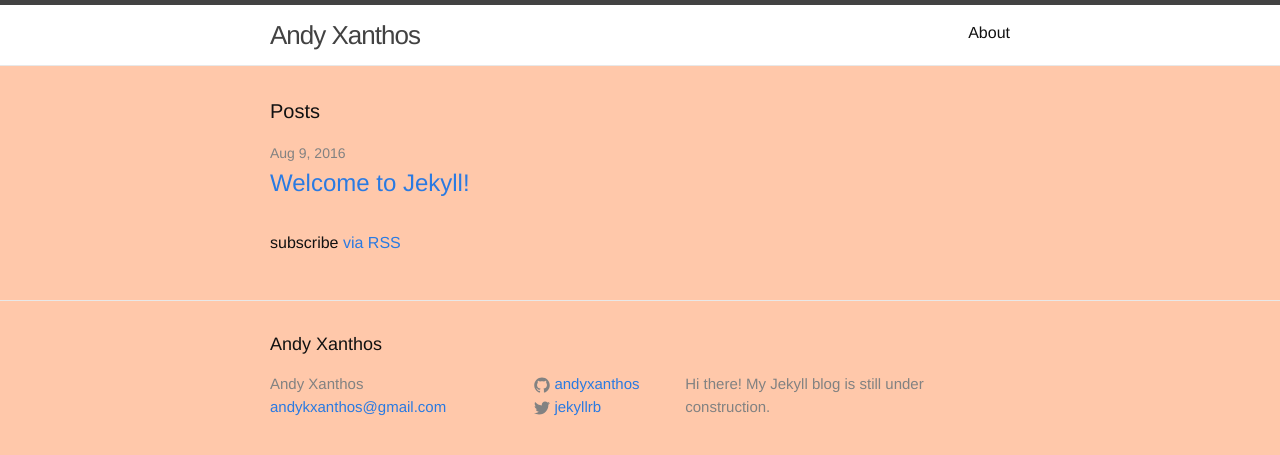
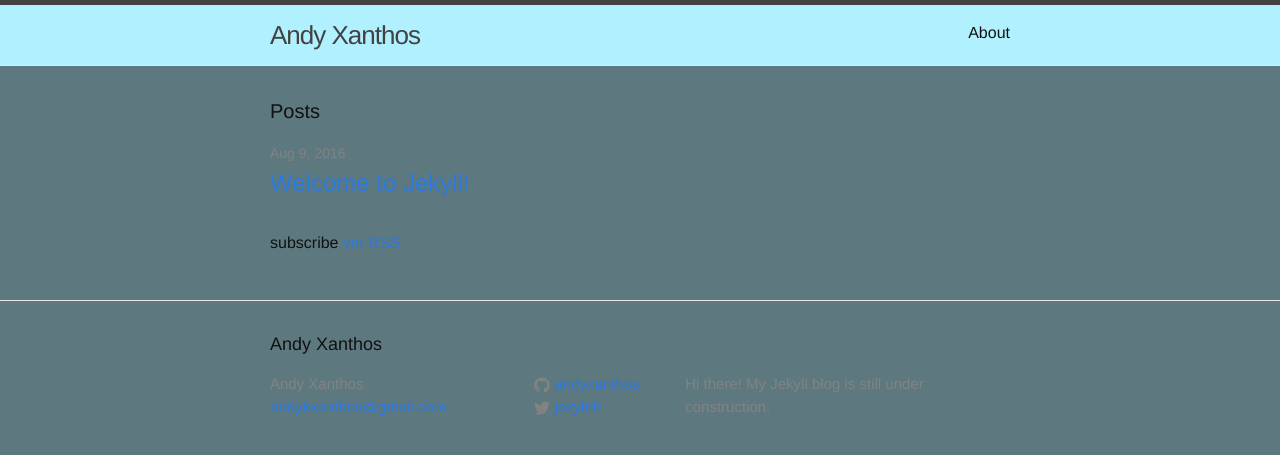
Before and after one commit to mvaneijgen/andyxanthos.github.io, a Jekyll site: the page built from index.html, in a window 1280 px wide. Shown: the top 455 px of the page. Built offline with Jekyll 4.4.1, drawn with Linux system fonts in a browser that asks for light colours.

Commit message:
fiddling with colors

```diff
--- a/_sass/_layout.scss
+++ b/_sass/_layout.scss
@@ -2,7 +2,7 @@
  * Site header
  */
 .site-header {
-    background-color: #FFF;
+    background-color: #B1F0FF;
     border-top: 5px solid $grey-color-dark;
     border-bottom: 1px solid $grey-color-light;
     min-height: 60px;
--- a/css/main.scss
+++ b/css/main.scss
@@ -15,7 +15,7 @@ $base-line-height: 1.5;
 $spacing-unit:     30px;
 
 $text-color:       #111;
-$background-color: #FFC8AA;
+$background-color: #5D797F;
 $brand-color:      #2a7ae2;
 
 $grey-color:       #828282;
```
